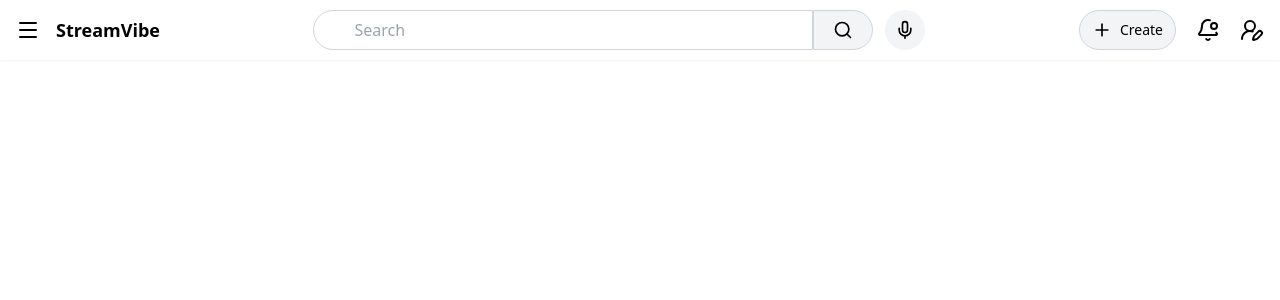
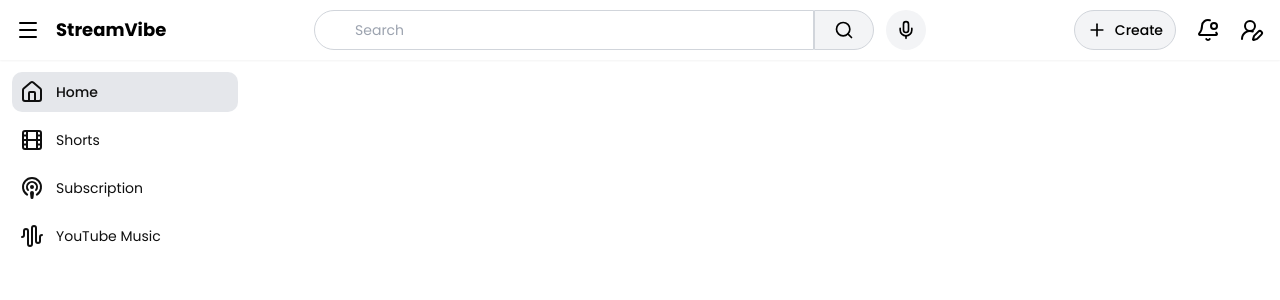
Before and after one commit to Ashish-kumar2020/stream_vibe, a React (Vite) app: page / in a window 1280 px wide. Shown: the top 300 px of the page. Built offline with nearby package versions, Linux system fonts and the light colour scheme.

Commit message:
added sidenav bar and fonts

```diff
--- a/index.html
+++ b/index.html
@@ -5,8 +5,14 @@
     <link rel="icon" type="image/svg+xml" href="/vite.svg" />
     <meta name="viewport" content="width=device-width, initial-scale=1.0" />
     <title>stream_vibe</title>
+
+    <!-- Google Fonts -->
+    <link
+      href="https://fonts.googleapis.com/css2?family=Inter:ital,opsz,wght@0,14..32,100..900;1,14..32,100..900&family=Montserrat:ital,wght@0,100..900;1,100..900&family=Poppins:ital,wght@0,100;0,200;0,300;0,400;0,500;0,600;0,700;0,800;0,900;1,100;1,200;1,300;1,400;1,500;1,600;1,700;1,800;1,900&family=Roboto:ital,wght@0,100..900;1,100..900&display=swap"
+      rel="stylesheet"
+    />
   </head>
-  <body>
+  <body style="font-family: 'Poppins', 'Inter', 'Roboto', 'Montserrat', sans-serif;">
     <div id="root"></div>
     <script type="module" src="/src/main.tsx"></script>
   </body>
--- a/src/App.tsx
+++ b/src/App.tsx
@@ -1,9 +1,11 @@
 import Header from "./components/Header";
+import SideNavBar from "./components/SideNavBar";
 
 export default function App() {
   return (
     <>
       <Header/>
+      <SideNavBar/>
     </>
   )
 }
--- a/src/components/Header.tsx
+++ b/src/components/Header.tsx
@@ -17,7 +17,7 @@ const Header = () => {
           <input
             id="searchbar"
             type="text"
-            className="h-[40px] w-[500px] rounded-l-full border border-gray-300 pl-10 pr-4 focus:outline-none"
+            className="h-[40px] w-[500px] text-[14px] rounded-l-full border border-gray-300 pl-10 pr-4 focus:outline-none"
             placeholder="Search"
           />
         </div>
@@ -33,7 +33,7 @@ const Header = () => {
       <div className="flex items-center space-x-5">
         <div className="flex items-center gap-2 px-3 h-[40px] border border-gray-300 rounded-full cursor-pointer bg-gray-100 hover:bg-gray-200">
           <Plus className="w-5 h-5" />
-          <span className="text-sm font-medium">Create</span>
+          <span className="text-sm font-medium text-[14px]">Create</span>
         </div>
         <BellDot className="w-6 h-6 cursor-pointer" />
         <UserRoundPen className="w-6 h-6 cursor-pointer" />
--- /dev/null
+++ b/src/components/SideNavBar.tsx
@@ -0,0 +1,68 @@
+import { AudioWaveform, Film, House, Podcast } from "lucide-react";
+import { useState } from "react";
+
+const SideNavBar = () => {
+  //Home","Shorts","Subscription","YouTube Music"
+  const options = [
+    {
+      title: "Home",
+      icon: <House />,
+      default: true,
+    },
+    {
+      title: "Shorts",
+      icon: <Film />,
+      default: false,
+    },
+    {
+      title: "Subscription",
+      icon: <Podcast />,
+      default: false,
+    },
+    {
+      title: "YouTube Music",
+      icon: <AudioWaveform />,
+      default: false,
+    },
+  ];
+
+  const [selected, setSelected] = useState(
+    options.find((o) => o.default)?.title || "Home"
+  );
+  return (
+    <div className="w-[250px] h-screen">
+      <div className="p-3">
+        <ul className="space-y-2">
+          {options.map((option) => (
+            <li
+              key={option.title}
+              onClick={() => setSelected(option.title)}
+              className={`
+                        flex items-center gap-3 w-full h-[40px] p-2 rounded-[10px] cursor-pointer text-[14px] text-[#0f0f0f]
+                        ${
+                          selected === option.title
+                            ? "bg-gray-200 font-medium"
+                            : "hover:bg-gray-200"
+                        }
+                    `}
+            >
+              <p>{option.icon}</p> <p>{option.title}</p>
+            </li>
+          ))}
+        </ul>
+      </div>
+    </div>
+  );
+};
+
+export default SideNavBar;
+
+/*
+element.style {
+    width: 220px;
+    border: 1px solid;
+    height: 40px;
+    padding: 8px;
+    border-radius: 10px;
+}
+*/
```
